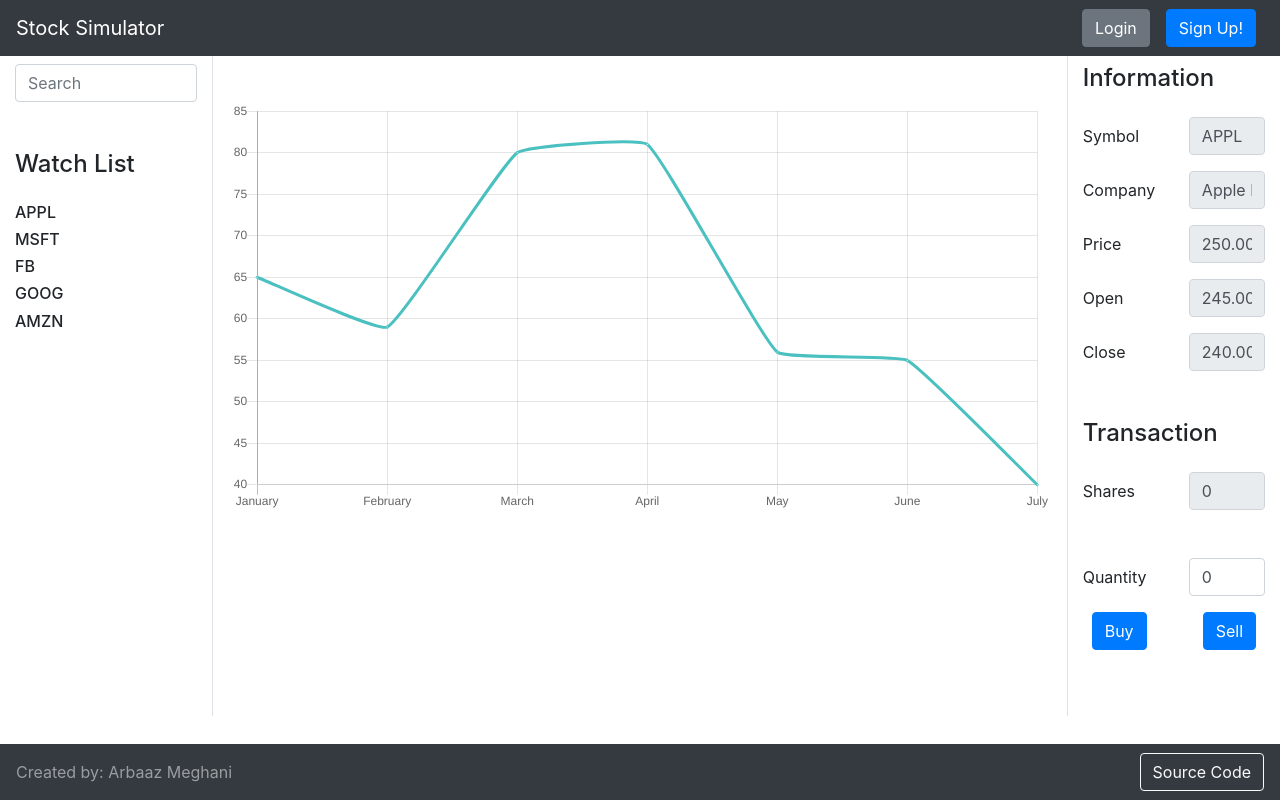
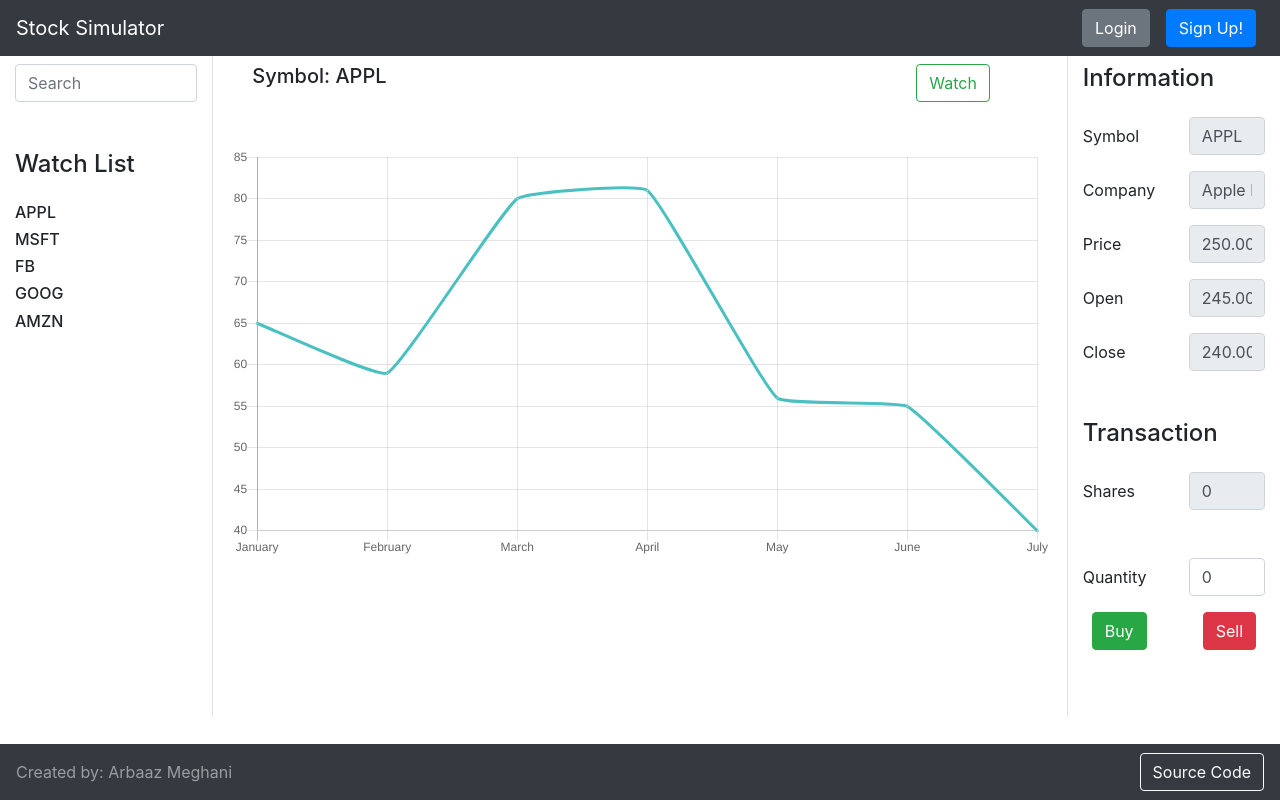
Before and after one commit to ArbaazMeghani/stock-simulator, a React (Create React App) app in the folder client/: page / in a window 1280 px wide. Built offline with nearby package versions, Linux system fonts and the light colour scheme.

Commit message:
update chart area and change color of buy/sell buttons

```diff
--- a/client/src/components/Body.js
+++ b/client/src/components/Body.js
@@ -2,9 +2,9 @@ import React from 'react';
 import Row from 'react-bootstrap/Row';
 import Col from 'react-bootstrap/Col';
 import Container from 'react-bootstrap/Container';
-import MainChart from './chartArea/MainChart';
 import LeftSidebar from './leftSidebar/LeftSidebar';
 import RightSidebar from './rightSidebar/RightSidebar';
+import ChartArea from './chartArea/ChartArea';
 
 export default class Body extends React.Component {
   render() {
@@ -12,7 +12,7 @@ export default class Body extends React.Component {
       <Container fluid>
          <Row>
           <Col className="border-right"> <LeftSidebar /> </Col>
-          <Col xs={8}> <MainChart /> </Col>
+          <Col xs={8}> <ChartArea /> </Col>
           <Col className="border-left"> <RightSidebar /> </Col>
         </Row>
       </Container>
--- /dev/null
+++ b/client/src/components/chartArea/ChartArea.js
@@ -0,0 +1,23 @@
+import React from 'react';
+import MainChart from './MainChart';
+import Row from 'react-bootstrap/Row';
+import Col from 'react-bootstrap/Col';
+import Button from 'react-bootstrap/Button';
+
+export default function ChartArea() {
+  return (
+    <div className="mt-2">
+      <Row>
+        <Col className="mr-auto mx-4" xs={9}>
+          <h5> Symbol: APPL </h5>
+        </Col>
+        <Col className="mx-4">
+          <Button variant="outline-success">
+            Watch
+          </Button>
+        </Col>
+      </Row>
+      <MainChart />
+    </div>
+  );
+}
--- a/client/src/components/rightSidebar/TransactionPane.js
+++ b/client/src/components/rightSidebar/TransactionPane.js
@@ -29,10 +29,10 @@ export default class TransactionPane extends React.Component {
           </Form.Group>
 
           <Form.Group as={Row}>
-            <Button className="mr-auto mx-4" column>
+            <Button variant="success" className="mr-auto mx-4" column>
               Buy
             </Button>
-            <Button className="mx-4" column>
+            <Button variant="danger" className="mx-4" column>
               Sell
             </Button>
           </Form.Group>
```
